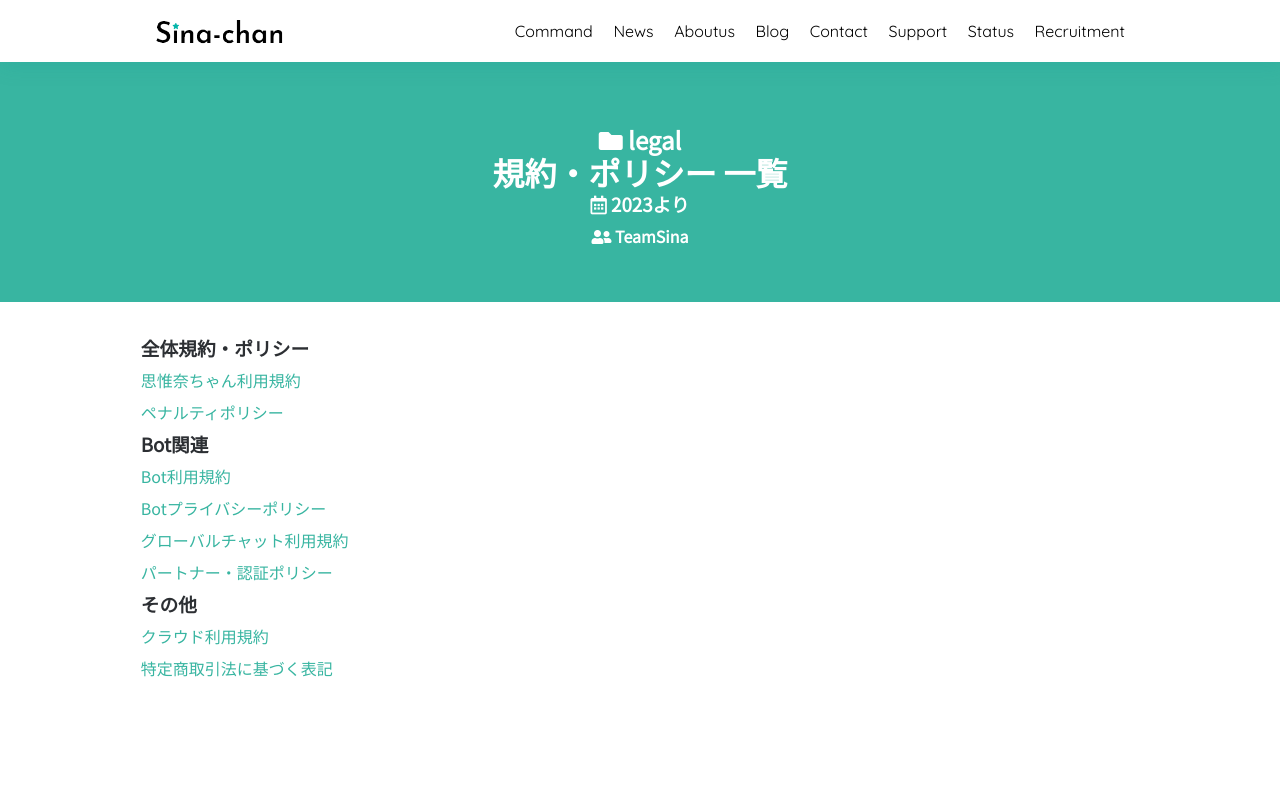
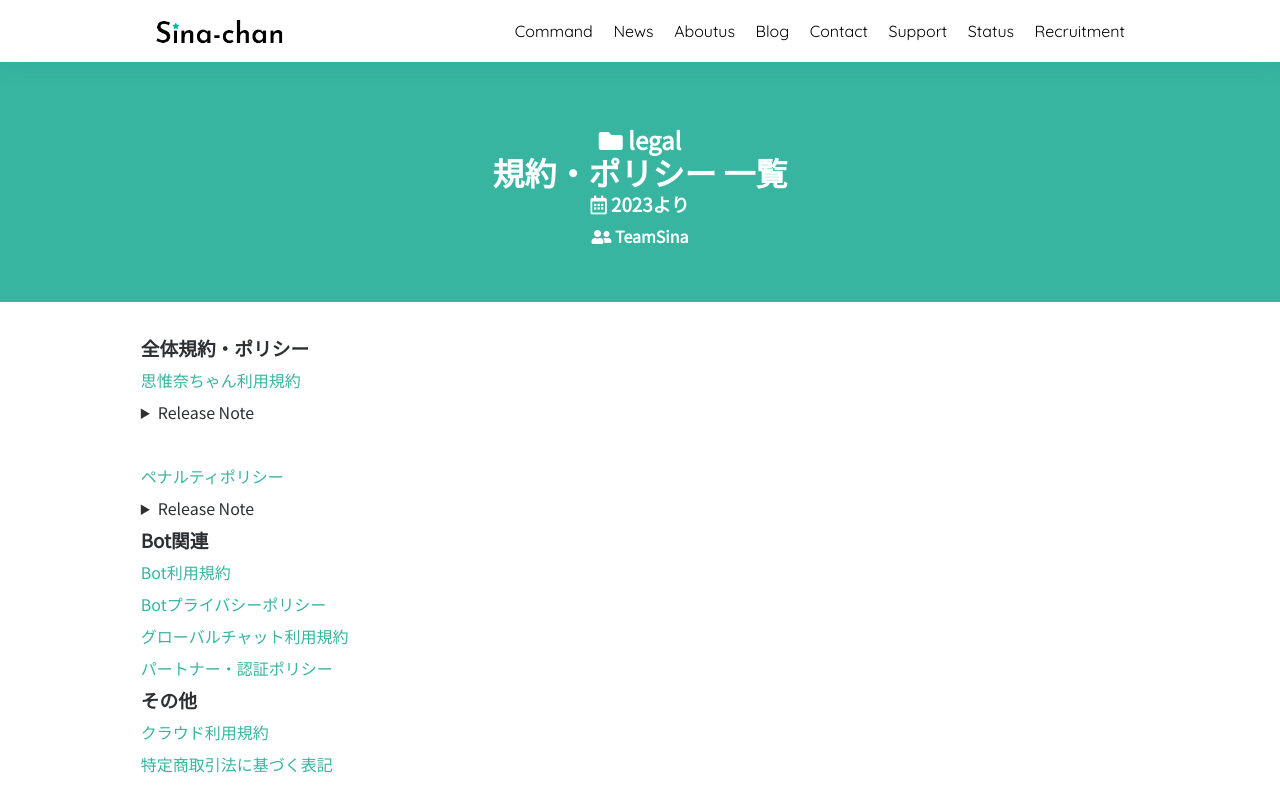
Before and after one commit to SinaKitagami/sinakitagami.github.io, a Jekyll site: the page built from legal.md, in a window 1280 px wide and 900 px high. Shown: the top 812 px of the window. Built offline with Jekyll 4.4.1, drawn with Linux system fonts in a browser that asks for light colours; nearby versions of some CDN libraries; a script that is not in the unit is left out.

Commit message:
legal.md を更新

```diff
--- a/legal.md
+++ b/legal.md
@@ -12,7 +12,15 @@ date: 2023より
 ### 全体規約・ポリシー
 
 <a href="{{site.url}}/legal/tos" class="a-orange">思惟奈ちゃん利用規約</a><br>
-<a href="{{site.url}}/legal/penalty" class="a-orange">ペナルティポリシー</a>
+<details><summary>Release Note</summary>
+
+Version 1.0(2023/5/14) 初期リリース
+</details><br>
+<a href="{{site.url}}/legal/penalty" class="a-orange">ペナルティポリシー</a><br>
+<details><summary>Release Note</summary>
+
+Version 1.0(2023/5/14) 初期リリース
+</details>
 
 ### Bot関連
 
```
